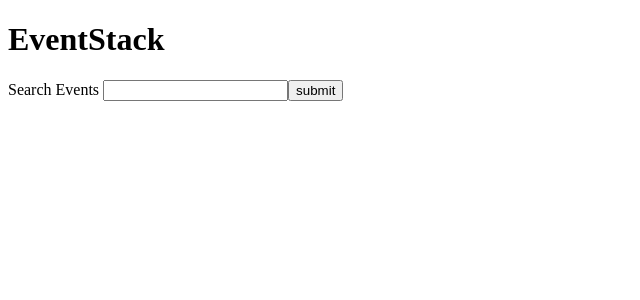
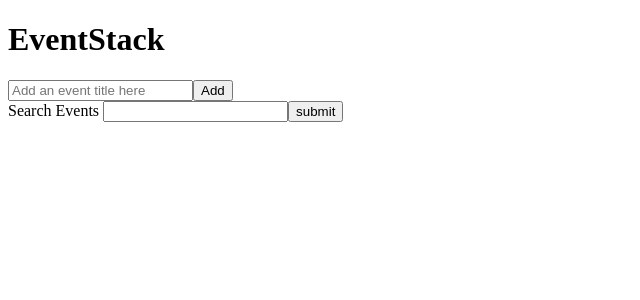
Before and after one commit to seungjin-kim/Workshop-EventStack, a React app: page / in a window 1280 px wide. Shown: the top 300 px of the page, without its empty margins (0-640 px from the left). Built offline with nearby package versions, Linux system fonts and the light colour scheme; the HTML template or start-up script is replaced by a standard one.

Commit message:
Step 3 Complete

```diff
--- a/client/src/components/App.jsx
+++ b/client/src/components/App.jsx
@@ -16,11 +16,13 @@ export default class App extends Component {
       searchEvents: '',
       search: '',
       submitted: false,
+      addEvent: '',
     }
 
     this.handleSubmit = this.handleSubmit.bind(this);
     this.resetState = this.resetState.bind(this);
     this.handleSearch = this.handleSearch.bind(this);
+    this.addEvent = this.addEvent.bind(this);
   }
 
   handleSubmit(e) {
@@ -50,23 +52,47 @@ export default class App extends Component {
   handleSearch(e) {
     const {name, value} = e.target;
     console.log('e target', e.target);
-    if (value.length < 1) {
+    if (value.length < 1 || value === '' && this.state.submitted === true) {
       this.resetState();
     } else {
-      this.setState({
-        [name]: value,
-        search: value,
-      })
+      let obj = (name !== 'searchEvents') ? { [name] : value } : { [name] : value, search: value}
+
+      this.setState(obj);
+    }
+  }
+
+  addEvent(e) {
+    e.preventDefault();
+
+    let newEvent = {name: this.state.addEvent};
+    let updatedEvents = this.state.events.concat([newEvent]);
+
+    if (this.state.addEvent.length <= 4) {
+      alert('events must contain at least 4 characters');
+      return;
     }
 
+    this.setState({
+      events: updatedEvents,
+      addEvent: '',
+    })
   }
 
+
   render() {
-    const {events, search, searchEvents, submitted} = this.state;
+    const {events, search, searchEvents, submitted, addEvent} = this.state;
     return (
       <div>
-        <h1>EventStack</h1>
+        <h1 className="title">EventStack</h1>
         <form onSubmit={this.handleSubmit}>
+          <input id="addEvent" type="text"
+            name="addEvent"
+            value={addEvent}
+            placeholder="Add an event title here"
+            onChange={this.handleSearch}
+          />
+          <button id="addBtn" onClick={this.addEvent}> Add </button>
+          <br />
           <label htmlFor="searchEvents">Search Events </label>
           <input id="searchEvents" type="text"
             name= "searchEvents"
--- a/client/src/components/EventList.jsx
+++ b/client/src/components/EventList.jsx
@@ -1,6 +1,6 @@
 import React, { Fragment } from 'react'
 
-export default function EventList ( { events, search, reset }) {
+export default function EventList({ events, search, reset }) {
 
   let filteredEvents = events.filter((e) =>
     (e.name.includes(search)) ? e : null
@@ -8,6 +8,7 @@ export default function EventList ( { events, search, reset }) {
 
   return (
     <Fragment>
+      <ul>
         {
           (filteredEvents.length < 1)
             ? <h4>Event not found.
@@ -19,6 +20,7 @@ export default function EventList ( { events, search, reset }) {
               return <li key={i}>{event.name}</li>
             })
         }
+      </ul>
     </Fragment>
   )
 }
```
Also changed, not shown: public/dist/bundle.js. Lines whose indentation alone changed are shown as unchanged.
